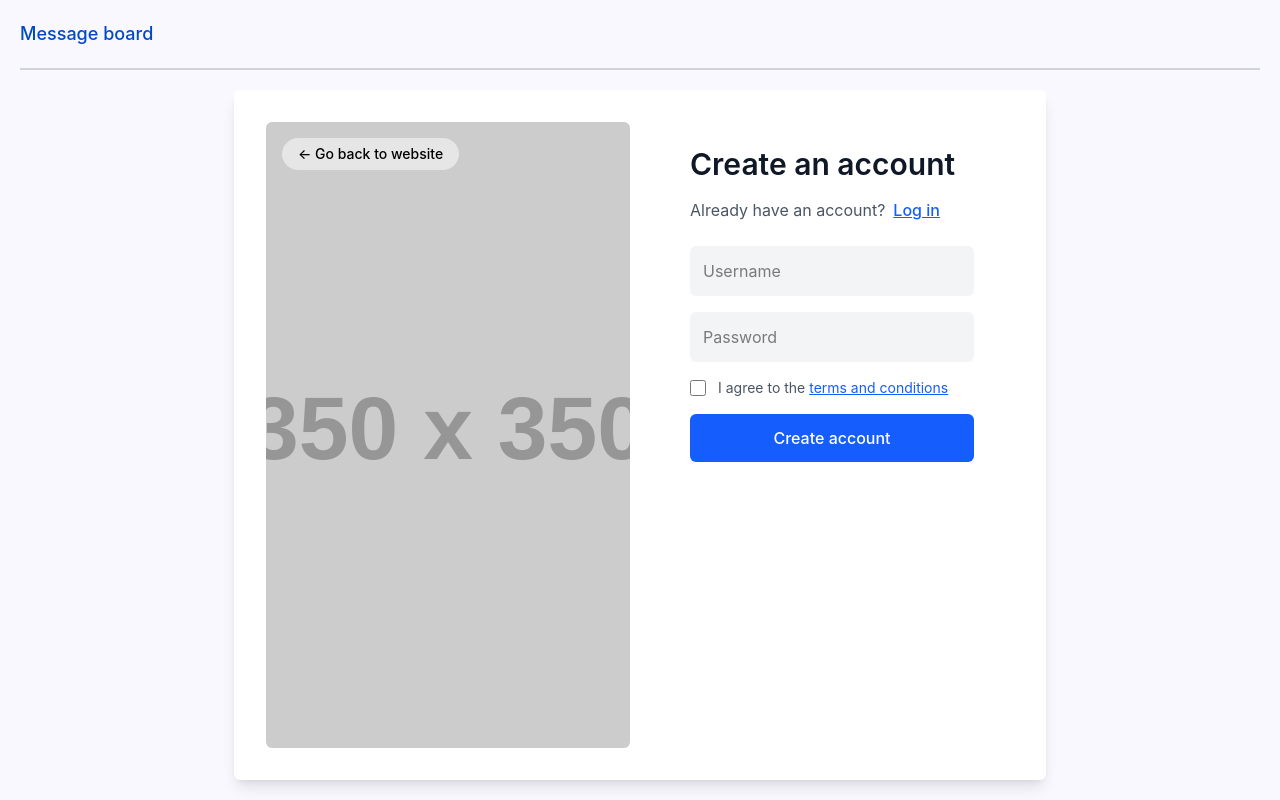
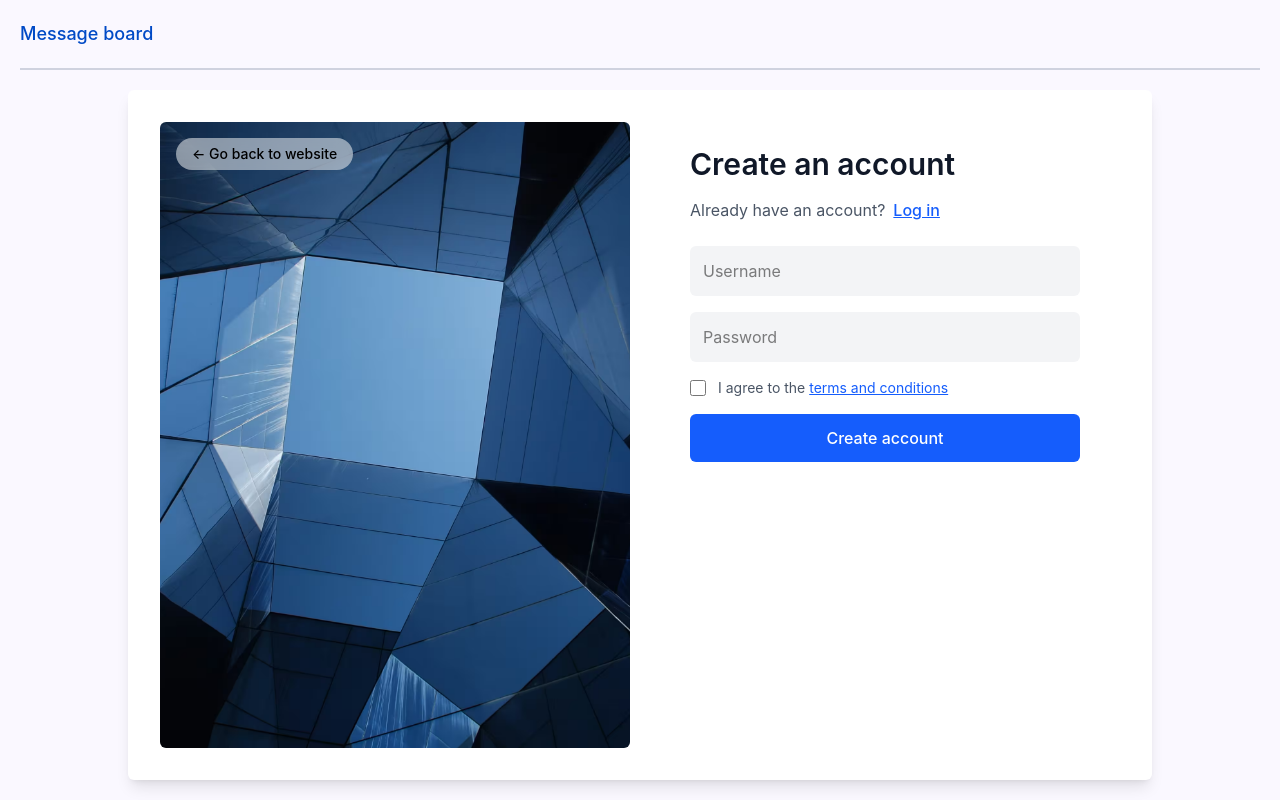
Before and after one commit to Haveadream1/message-board, a React (Vite) app in the folder client/: page /auth/login in a window 1280 px wide. Built offline with nearby package versions, Linux system fonts and the light colour scheme; no server answers.

Commit message:
feat: improve image performance

```diff
--- a/client/src/containers/AuthForm.tsx
+++ b/client/src/containers/AuthForm.tsx
@@ -51,9 +51,11 @@ export default function AuthForm () {
                     ← Go back to website
                 </Link>
                 <img
-                    src="https://placehold.co/350x350"
-                    alt="Landscape"
+                    src="../src/assets/blue_building.avif"
+                    alt="Building opening to the sky"
                     className="h-full w-full object-cover"
+                    width={470}
+                    height={500}
                 />
             </div>
 
```
Also changed, not shown: client/src/assets/blue_building.avif (added).
